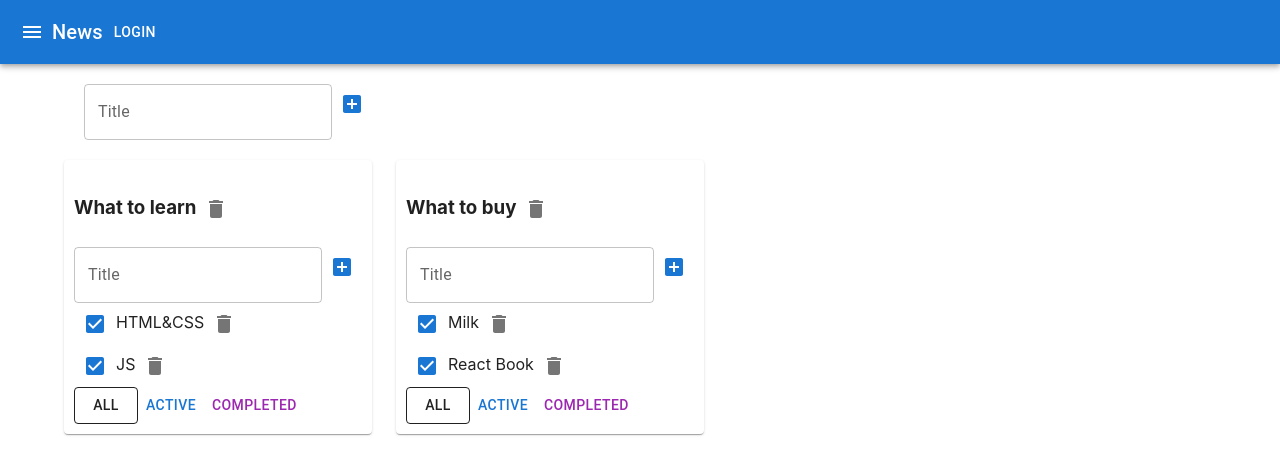
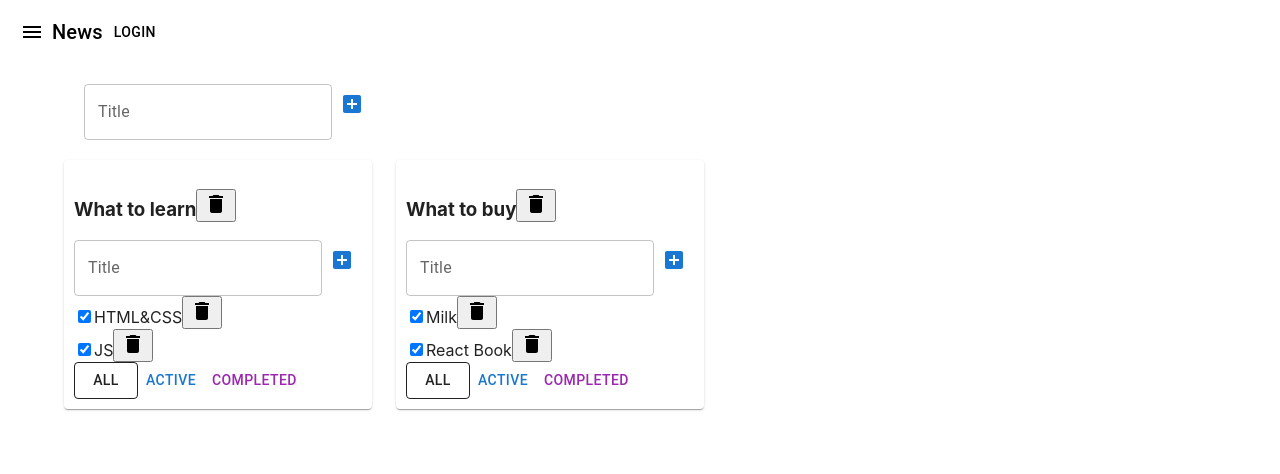
Before and after one commit to AndreiDudenkov/Task-Assistant, a React (Create React App) app: page / in a window 1280 px wide. Shown: the top 474 px of the page. Built offline with nearby package versions, Linux system fonts and the light colour scheme.

Commit message:
todolist v.8 + reducer + tests

```diff
--- a/package.json
+++ b/package.json
@@ -3,6 +3,10 @@
   "version": "0.1.0",
   "private": true,
   "dependencies": {
+    "@emotion/react": "^11.11.0",
+    "@emotion/styled": "^11.11.0",
+    "@mui/icons-material": "^5.11.16",
+    "@mui/material": "^5.13.1",
     "@testing-library/jest-dom": "^5.16.5",
     "@testing-library/react": "^13.4.0",
     "@testing-library/user-event": "^13.5.0",
--- a/src/App.tsx
+++ b/src/App.tsx
@@ -3,7 +3,7 @@ import './App.css';
 import {TaskType, Todolist} from './Todolist';
 import {v1} from 'uuid';
 import {AddItemForm} from './AddItemForm';
-import AppBar from '@mui/material/AppBar/AppBar';
+// import AppBar from '@mui/material/AppBar/AppBar';
 import {Button, Container, Grid, IconButton, Paper, Toolbar, Typography} from "@mui/material";
 import {Menu} from "@mui/icons-material";
 
@@ -125,7 +125,7 @@ function App() {
 
     return (
         <div className="App">
-            <AppBar position="static">
+            {/*<AppBar position="static">*/}
                 <Toolbar>
                     <IconButton edge="start" color="inherit" aria-label="menu">
                         <Menu />
@@ -135,7 +135,7 @@ function App() {
                     </Typography>
                     <Button color="inherit">Login</Button>
                 </Toolbar>
-            </AppBar>
+            {/*</AppBar>*/}
             <Container fixed>
                 <Grid container style={{padding: "20px"}}>
                     <AddItemForm addItem={addTodolist}/>
--- a/src/Todolist.tsx
+++ b/src/Todolist.tsx
@@ -2,9 +2,10 @@ import React, {ChangeEvent} from 'react';
 import {FilterValuesType} from './App';
 import {AddItemForm} from './AddItemForm';
 import {EditableSpan} from './EditableSpan';
-import IconButton from '@mui/material/IconButton/IconButton';
+// import IconButton from '@mui/material/IconButton/IconButton';
 import {Delete} from "@mui/icons-material";
 import {Button, Checkbox} from "@mui/material";
+import {SuperCheckBox} from './components/SuperCheckBox';
 
 
 export type TaskType = {
@@ -43,37 +44,40 @@ export function Todolist(props: PropsType) {
     const onActiveClickHandler = () => props.changeFilter("active", props.id);
     const onCompletedClickHandler = () => props.changeFilter("completed", props.id);
 
+    const onChangeHandler = (id:string, newIsDone:boolean) => {
+        props.changeTaskStatus(id, newIsDone, props.id);
+        // let newIsDoneValue = e.currentTarget.checked;
+        // props.changeTaskStatus(t.id, newIsDoneValue, props.id);
+    }
     return <div>
         <h3> <EditableSpan value={props.title} onChange={changeTodolistTitle} />
-            <IconButton onClick={removeTodolist}>
+            <button onClick={removeTodolist}>
                 <Delete />
-            </IconButton>
+            </button>
         </h3>
         <AddItemForm addItem={addTask}/>
         <div>
             {
                 props.tasks.map(t => {
                     const onClickHandler = () => props.removeTask(t.id, props.id)
-                    const onChangeHandler = (e: ChangeEvent<HTMLInputElement>) => {
-                        let newIsDoneValue = e.currentTarget.checked;
-                        props.changeTaskStatus(t.id, newIsDoneValue, props.id);
-                    }
+
                     const onTitleChangeHandler = (newValue: string) => {
                         props.changeTaskTitle(t.id, newValue, props.id);
                     }
 
 
                     return <div key={t.id} className={t.isDone ? "is-done" : ""}>
-                        <Checkbox
-                            checked={t.isDone}
-                            color="primary"
-                            onChange={onChangeHandler}
-                        />
+                        {/*<Checkbox*/}
+                        {/*    checked={t.isDone}*/}
+                        {/*    color="primary"*/}
+                        {/*    onChange={onChangeHandler}*/}
+                        {/*/>*/}
+                        <SuperCheckBox isDone={t.isDone} callback={(newIsDone)=>onChangeHandler(t.id,newIsDone)}/>
 
                         <EditableSpan value={t.title} onChange={onTitleChangeHandler} />
-                        <IconButton onClick={onClickHandler}>
+                        <button onClick={onClickHandler}>
                             <Delete />
-                        </IconButton>
+                        </button>
                     </div>
                 })
             }
--- /dev/null
+++ b/src/components/SuperCheckBox.tsx
@@ -0,0 +1,20 @@
+import React, {ChangeEvent} from 'react';
+
+
+type SuperCheckBoxType = {
+    isDone: boolean
+    callback: (newIsDone:boolean) => void
+}
+
+export const SuperCheckBox = (props:SuperCheckBoxType) => {
+   const onChangeHandler = (e: ChangeEvent<HTMLInputElement>) =>{
+        props.callback(e.currentTarget.checked)
+   }
+    return (
+        <input
+            type='checkbox'
+            checked={props.isDone}
+            onChange={onChangeHandler}/>
+
+    );
+};
```
Also changed, not shown: src/state/todolists-reducer.ts (+52 -3 lines), 2 other files (tests, documents, lock files or other folders).
